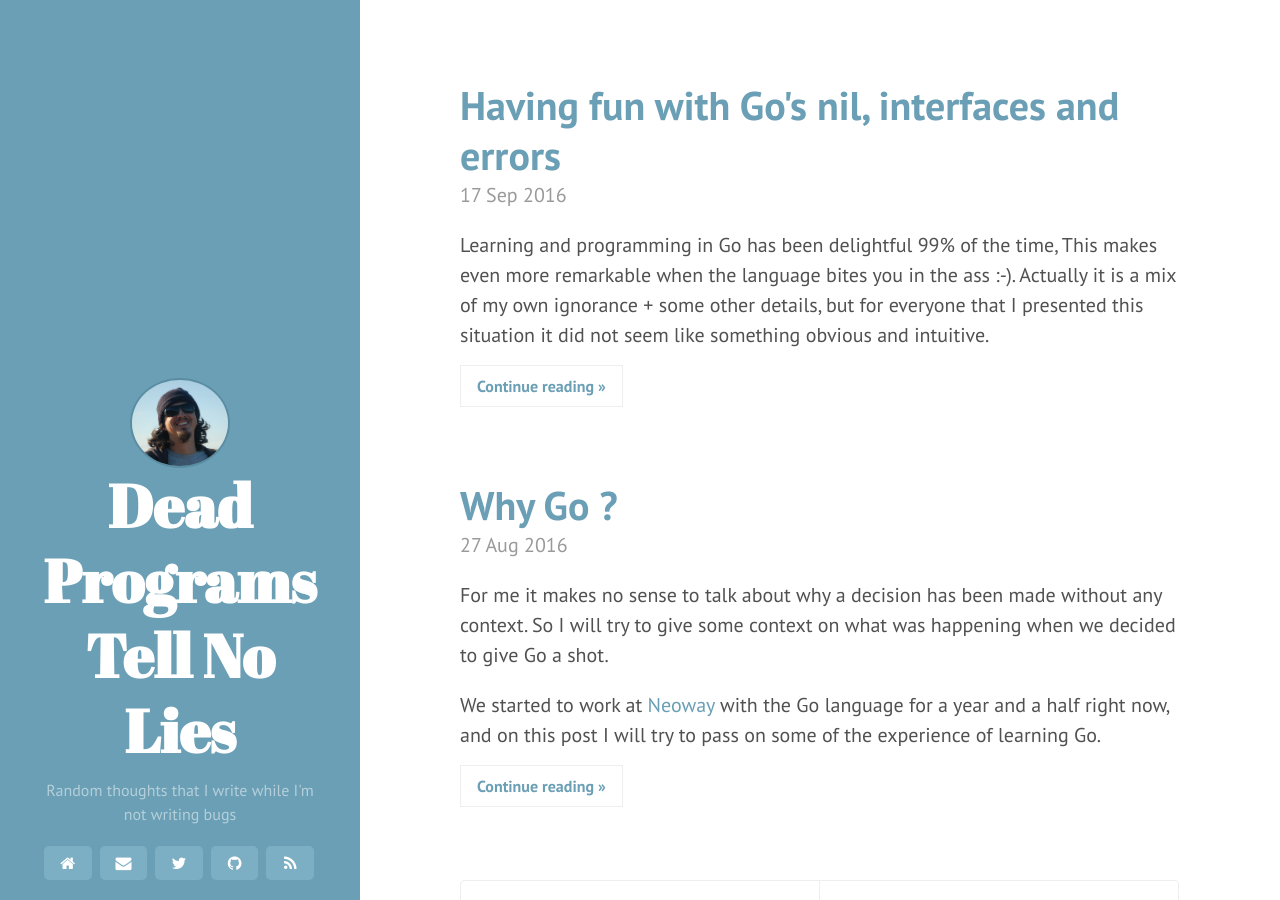
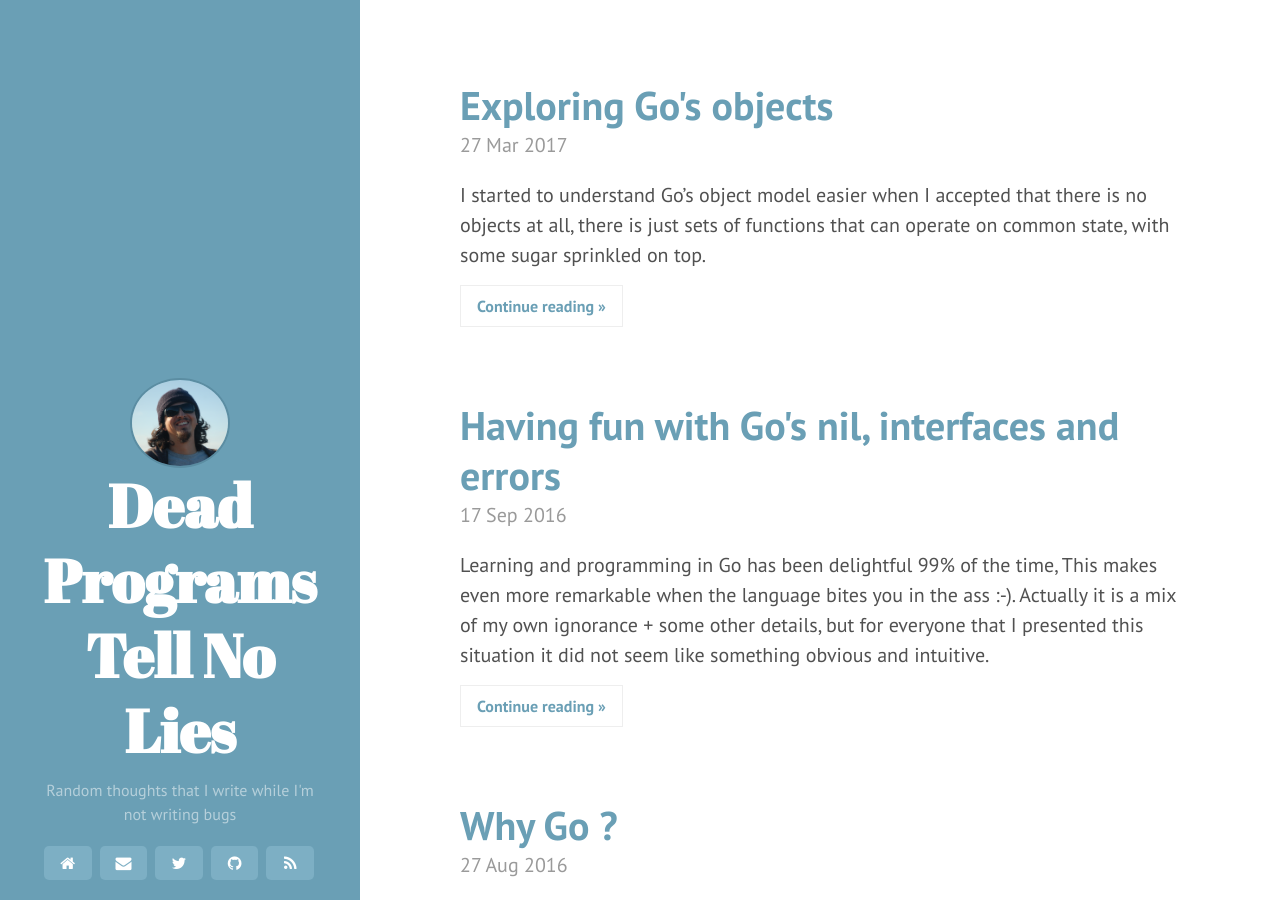
Before and after one commit to katcipis/katcipis.github.io, a Jekyll site: the page built from index.html, in a window 1280 px wide and 900 px high. Built offline with Jekyll 4.4.1, drawn with Linux system fonts in a browser that asks for light colours; nearby versions of some CDN libraries; some web fonts are replaced; the list of posts is cut into pages by our own code; comment, search, counter and statistics services are not loaded.

Commit message:
Publish post

```diff
--- a/_posts/drafts/go-object-model.md
+++ b/_posts/2017-03-27-exploring-go-objects.md
@@ -1,13 +1,12 @@
 ---
-published: false
-title: Exploring Go's object model
+published: true
+title: Exploring Go's objects
 layout: post
 ---
 
-Go object model gets easier to understand when you accept
+I started to understand Go's object model easier when I accepted
 that there is no objects at all, there is just sets of functions
-that can operate on common state, with
-some sugar sprinkled on top.
+that can operate on common state, with some sugar sprinkled on top.
 
 <!-- more -->
 
@@ -19,7 +18,8 @@ of an object", well, you are probably right.
 I can't see a difference between a set of related functions
 operating on the same state and an object, at least thinking
 on the objects that I'm used to.
-And there is more to Go object model than syntactic sugar.
+And there is more to Go object model than syntactic sugar
+(I was kinda pushing the idea to an extreme :-)).
 
 But it is an object model very different from
 the classical ones, like Java, C++ and Python
```
